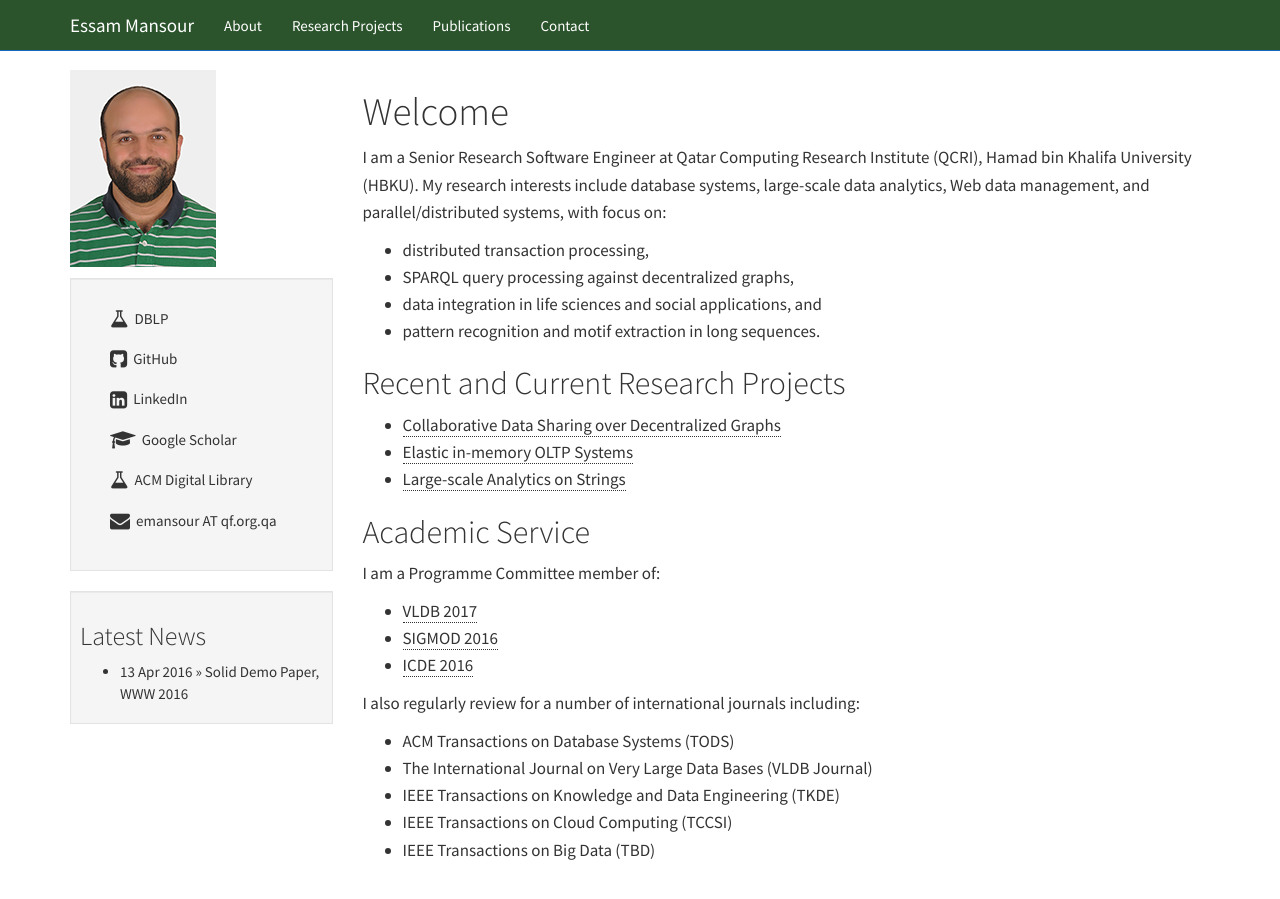
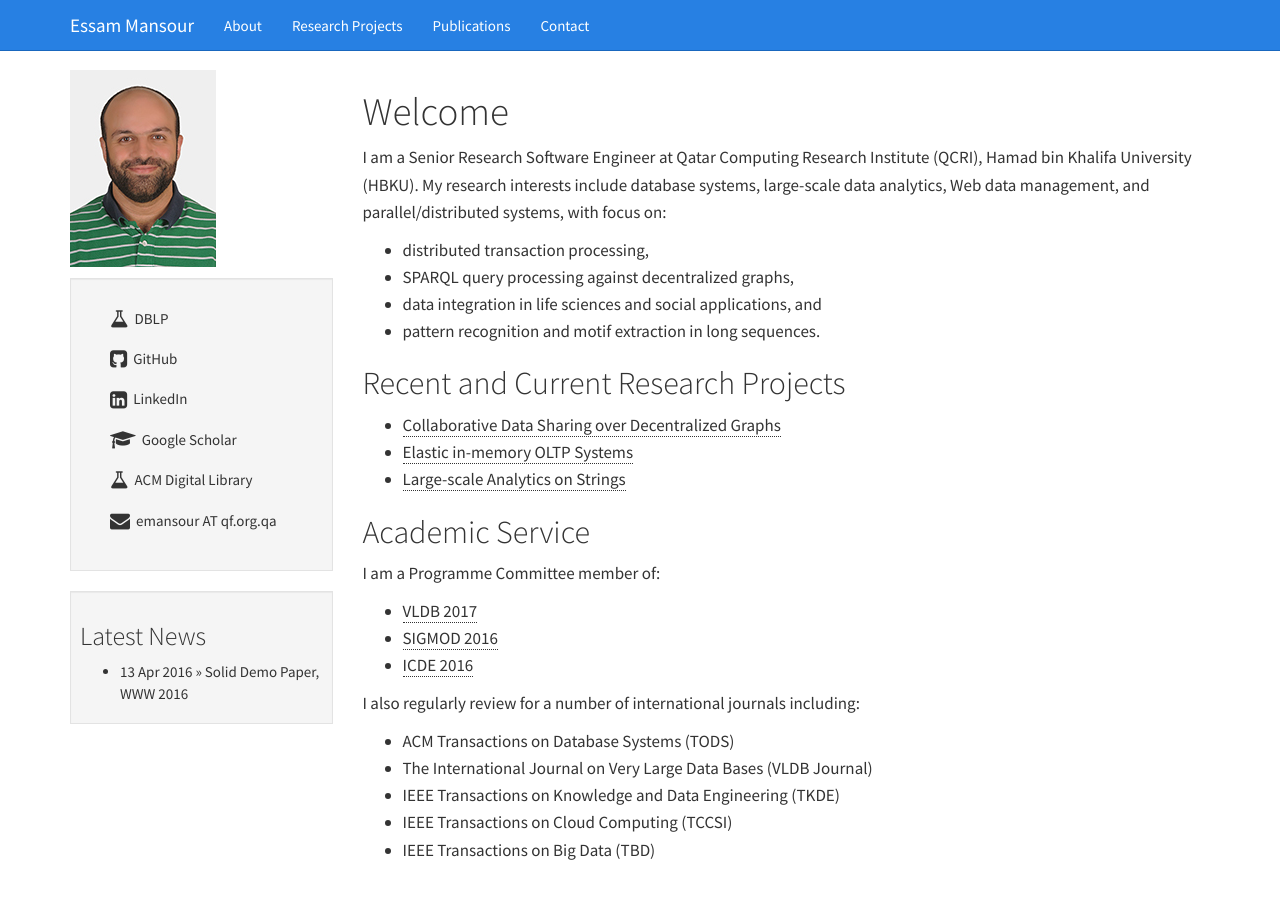
Before and after one commit to mansoure/mansoure.github.io, a Jekyll site: the page built from index.md, in a window 1280 px wide. Built offline with Jekyll 4.4.1, drawn with Linux system fonts in a browser that asks for light colours.

Commit message:
research projects

```diff
--- a/_layouts/default.html
+++ b/_layouts/default.html
@@ -42,7 +42,7 @@
 
 	<!--nav class="navbar navbar-light navbar-fixed-top" style="background-color: #EEEEEE;" role="navigation"-->
 
-		<nav class="navbar navbar-inverse navbar-fixed-top" style="background-color: #2b542c;" role="navigation">
+		<nav class="navbar navbar-inverse navbar-fixed-top" role="navigation">
 				<div class="container">
 			        <div class="navbar-header">
 			            <button type="button" class="navbar-toggle" data-toggle="collapse" data-target=".navbar-ex1-collapse">
```
